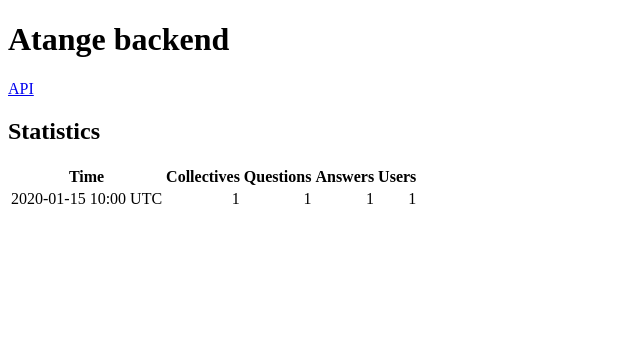
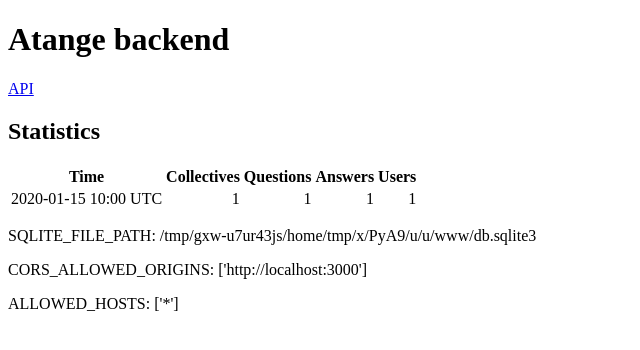
Before and after one commit to jarnoln/atange-backend, a Django app: page / in a window 1280 px wide. Shown: the top 350 px of the page, without its empty margins (0-640 px from the left). Run offline with Django 4.2, Linux system fonts and the light colour scheme; tables that the repository leaves empty hold one stand-in row (values such as "Sample post").

Commit message:
Show some settings in index page

```diff
--- a/atange/settings.py
+++ b/atange/settings.py
@@ -54,7 +54,8 @@ if os.environ.get("RENDER"):
     FRONTEND_URLS = os.environ.get("FRONTEND_URLS")
     if FRONTEND_URLS:
         CORS_ALLOWED_ORIGINS = FRONTEND_URLS.split(" ")
-    SQLITE_FILE_PATH = os.environ.get("SQLITE_FILE_PATH")
+    # SQLITE_FILE_PATH = os.environ.get("SQLITE_FILE_PATH")
+    SQLITE_FILE_PATH = BASE_DIR / "db.sqlite3"
 else:
     DEBUG = True
     SQLITE_FILE_PATH = BASE_DIR / "db.sqlite3"
--- a/collective/templates/collective/index.html
+++ b/collective/templates/collective/index.html
@@ -34,6 +34,10 @@
 {% endfor %}
   </tbody>
 </table>
+<p> SQLITE_FILE_PATH: {{ settings.SQLITE_FILE_PATH }}</p>
+<p> CORS_ALLOWED_ORIGINS: {{ settings.CORS_ALLOWED_ORIGINS }}</p>
+<p> ALLOWED_HOSTS: {{ settings.ALLOWED_HOSTS }}</p>
+
 {% else %}
   <p> Nothing here yet</p>
 {% endif %}
--- a/collective/views.py
+++ b/collective/views.py
@@ -2,6 +2,7 @@
 
 from django.shortcuts import render, get_object_or_404
 from django.contrib.auth.models import User
+from django.conf import settings
 from rest_framework import status
 from rest_framework.views import APIView
 from rest_framework.response import Response
@@ -19,7 +20,7 @@ from .models import Collective, QuestionnaireItem, Answer, Statistics
 
 def index(request):
     statistics = Statistics.objects.order_by("-created")
-    context = {"statistics": statistics}
+    context = {"statistics": statistics, "settings": settings}
     return render(request, "collective/index.html", context)
 
 
```
